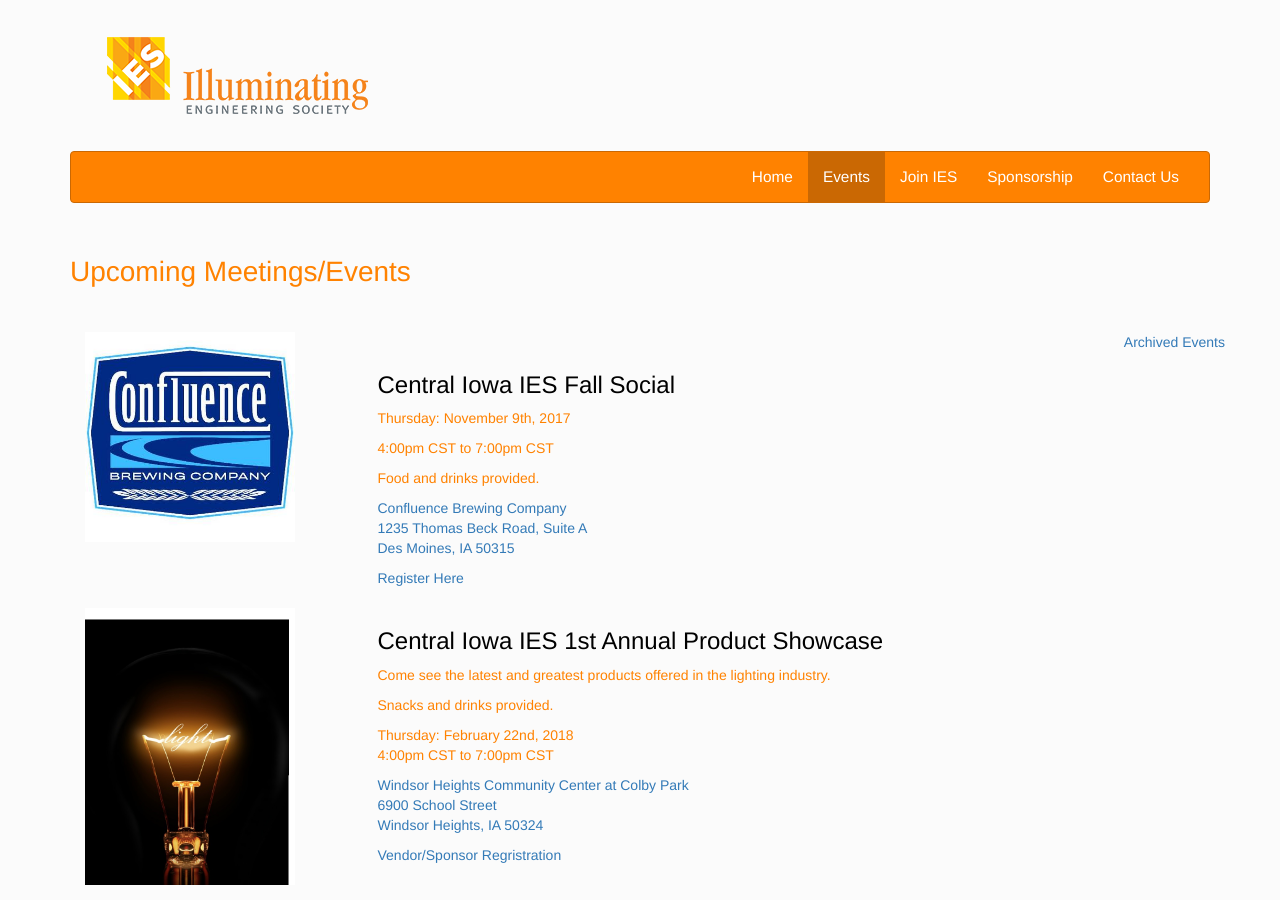
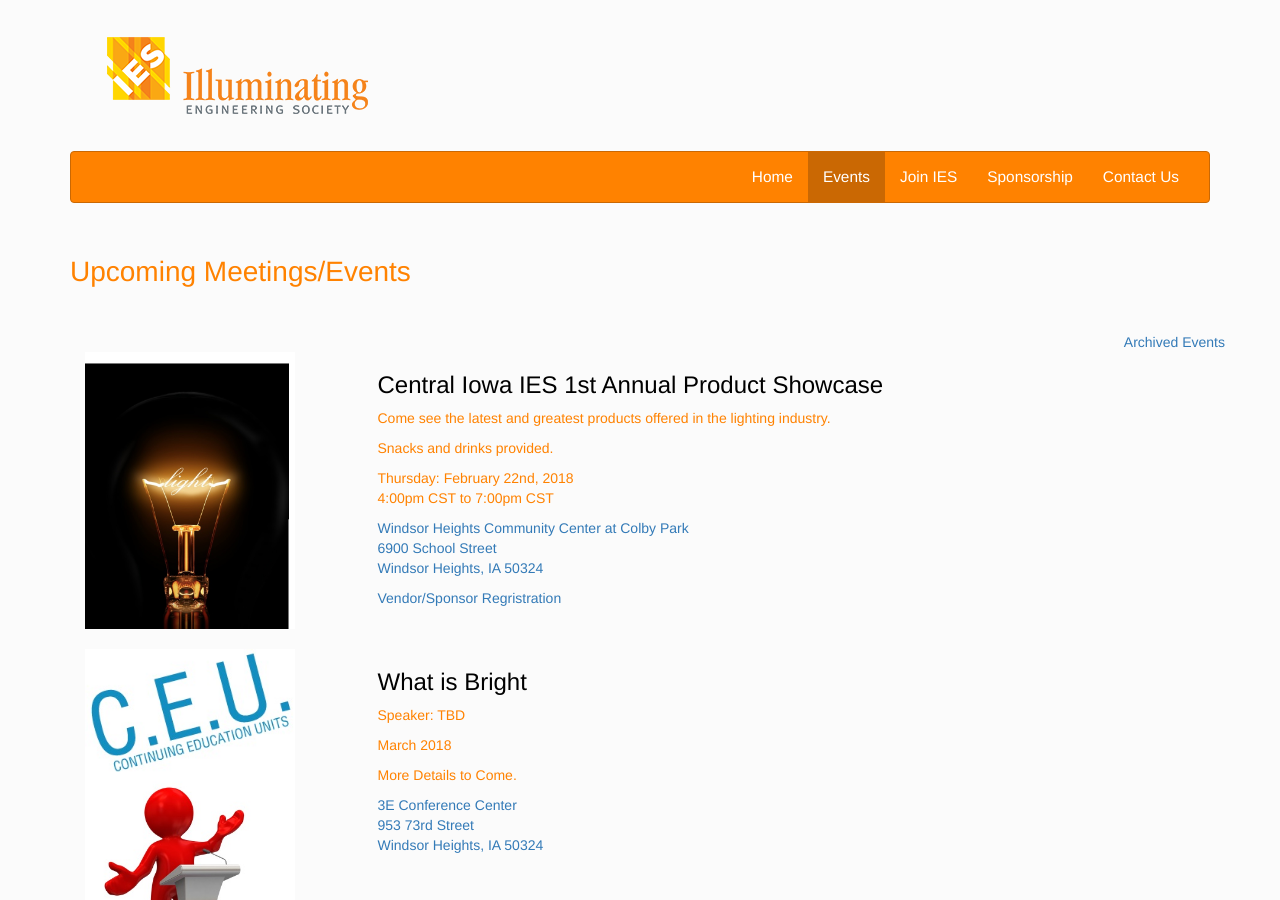
Before and after one commit to iesdesmoines/iesdesmoines.github.io, a Jekyll site: the page built from events.html, in a window 1280 px wide and 900 px high. Built offline with Jekyll 4.4.1, drawn with Linux system fonts in a browser that asks for light colours; nearby versions of some CDN libraries.

Commit message:
Archive event

```diff
--- a/archived-events.html
+++ b/archived-events.html
@@ -7,5 +7,6 @@
   <div class="column">
     <h2>2017</h2>
     <p><b>October 11th</b> - Light and Color with LEDs</p>
+    <p><b>November 9th</b> - Central Iowa IES Fall Social</p>
   </div>
 </div>
--- a/events.html
+++ b/events.html
@@ -9,31 +9,6 @@
 <div class="float right">
   <a href="{{site.basurl}}/archived-events">Archived Events</a>
 </div>
-<div class="row">
-  <div class="col-lg-3">
-    <img src="{{site.baseurl}}/images/Confluence.jpg" class="image-width" alt="Confluence">
-  </div>
-  <div class="col-lg-9 events-text">
-    <h3 class="events-header">Central Iowa IES Fall Social</h3>
-    <div>
-      <p>Thursday: November 9th, 2017</p>
-      <p>4:00pm CST to 7:00pm CST</p>
-      <p>Food and drinks provided.</p>
-    </div>
-    <div>
-      <p>
-      <a href="https://goo.gl/maps/o52aMvZvyhs" target="_blank">
-        Confluence Brewing Company<br>
-        1235 Thomas Beck Road, Suite A<br>
-        Des Moines, IA 50315</a>
-      </p>
-    </div>
-    <div>
-      <a href="https://www.123signup.com/register?id=hzsbh">Register Here</a>
-    </div>
-  </div>
-</div>
-
 <br>
 <div class="row">
   <div class="col-lg-3">
```
